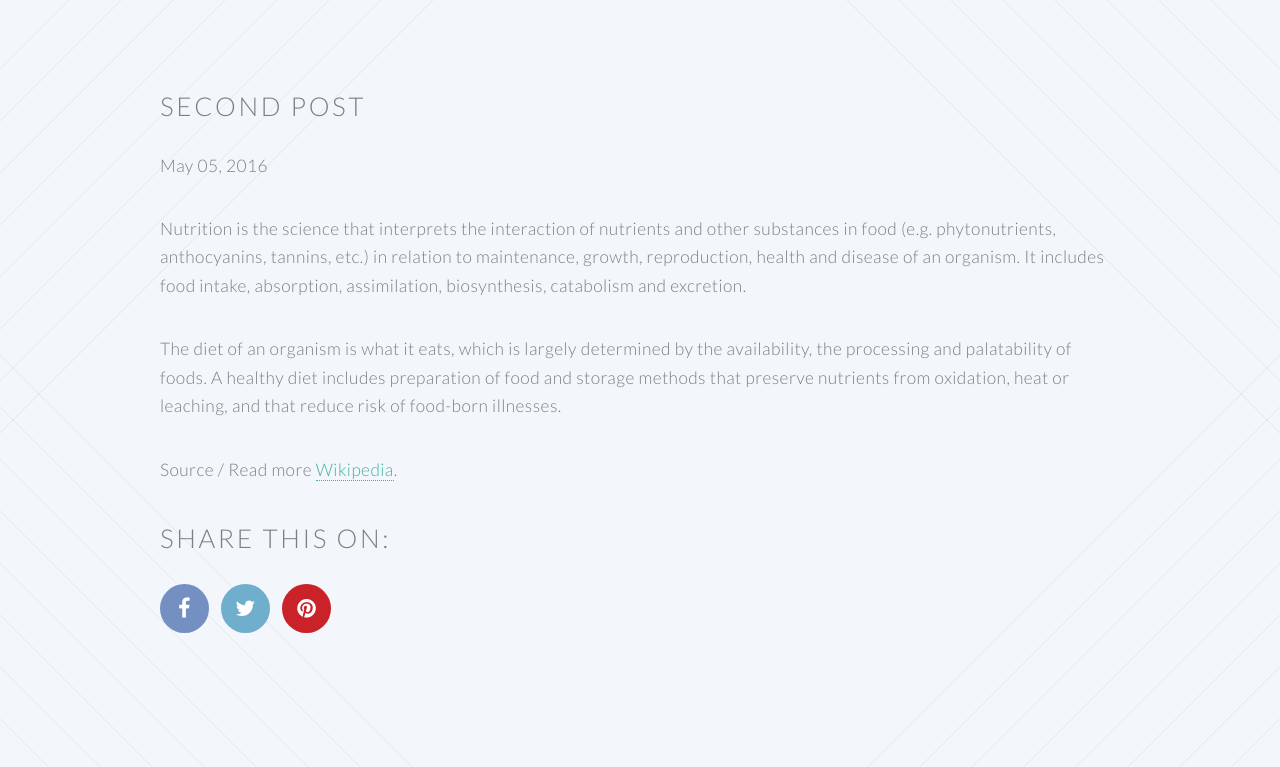
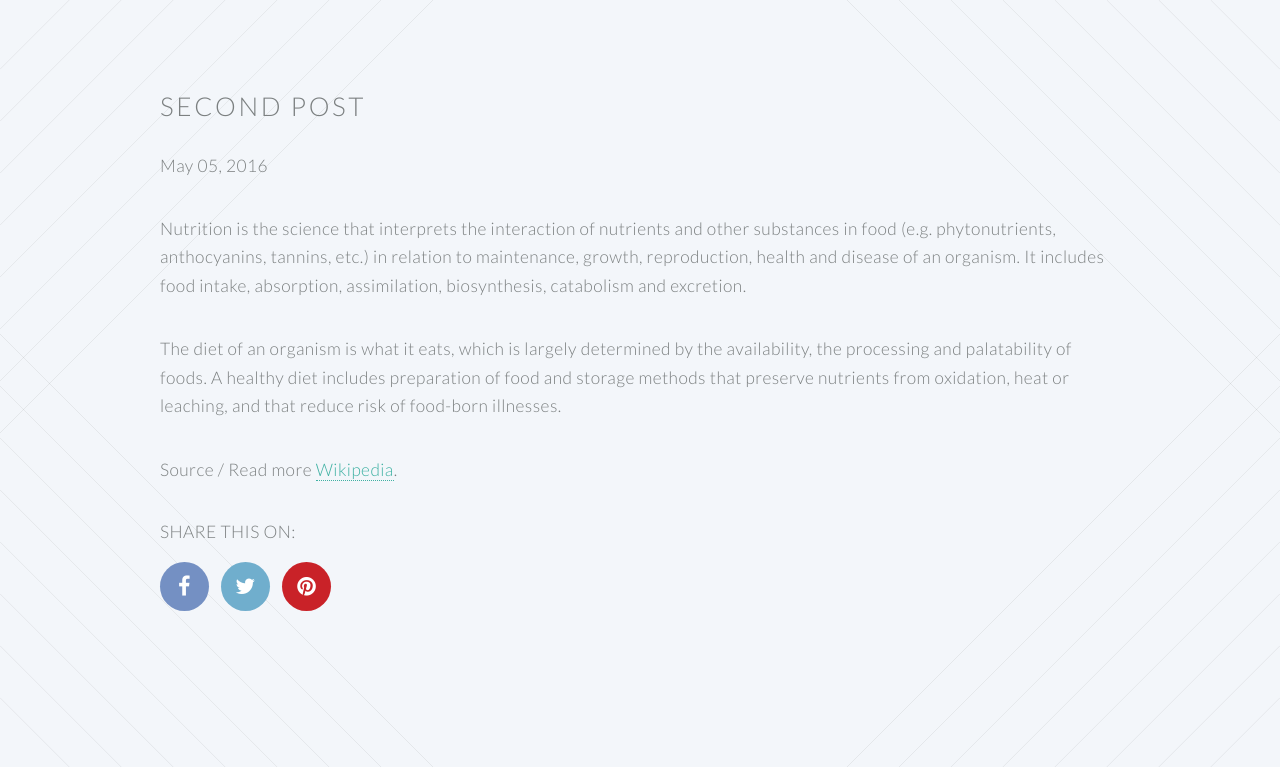
Before and after one commit to lmchristensen23/lmchristensen23.github.io, a Jekyll site: the page built from _posts/2016-05-05-second-post.md, in a window 1280 px wide. Shown: the part 543-1310 px from the top of the page. Built offline with Jekyll 4.4.1, drawn with Linux system fonts in a browser that asks for light colours; grey boxes are pictures that could not be loaded.

Commit message:
Update post.html

```diff
--- a/_layouts/post.html
+++ b/_layouts/post.html
@@ -10,7 +10,7 @@ layout: default
   </div>
 
   <div class="share-icons">
-    <h2 class="spacing">Share this on:</h2>
+    <h4 class="spacing">Share this on:</h2>
     <ul class="icons">
 	<li><a href="https://facebook.com/sharer.php?u={{ site.url }}{{ page.url }}" rel="nofollow" target="_blank" title="Share on Facebook" class="icon circle fa-facebook"><span class="label">Facebook</span></a></li>
 	<li><a href="https://twitter.com/intent/tweet?text={{ page.title }}&url={{ site.url }}{{ page.url }}&via={{ site.twitter_username }}&related={{ site.twitter_username }}" rel="nofollow" target="_blank" title="Share on Twitter" class="icon circle fa-twitter"><span class="label">Twitter</span></span></a></li>
```
